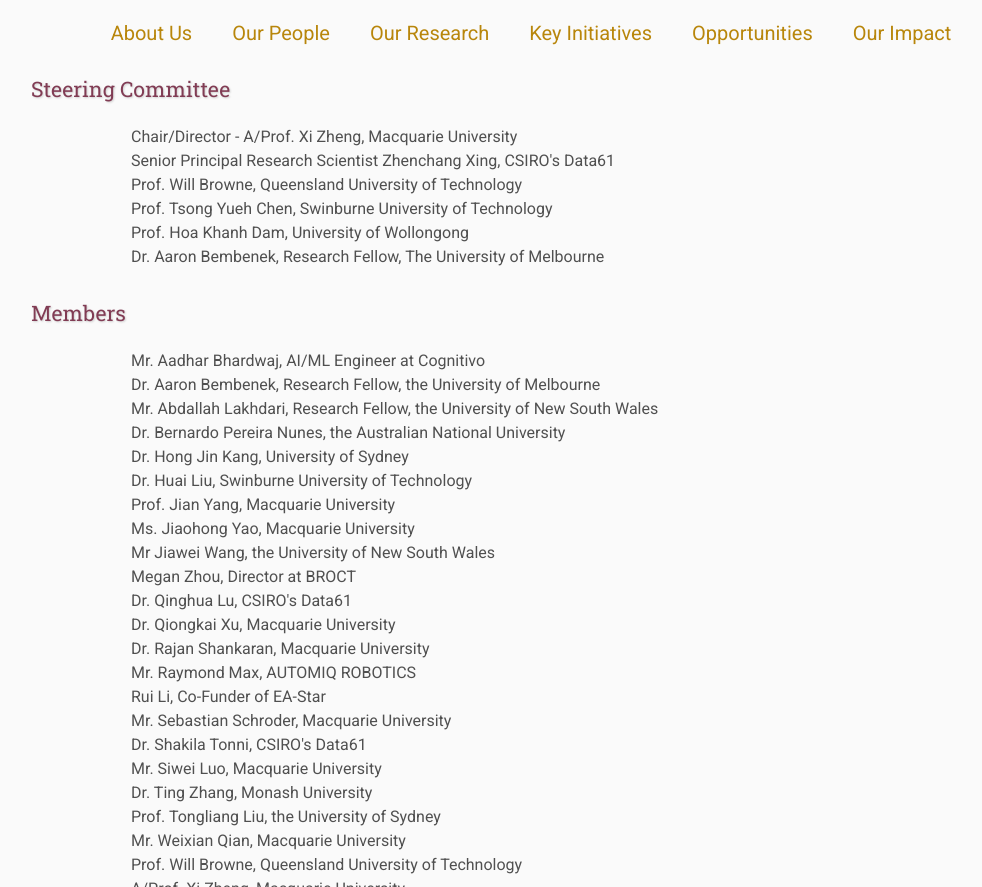
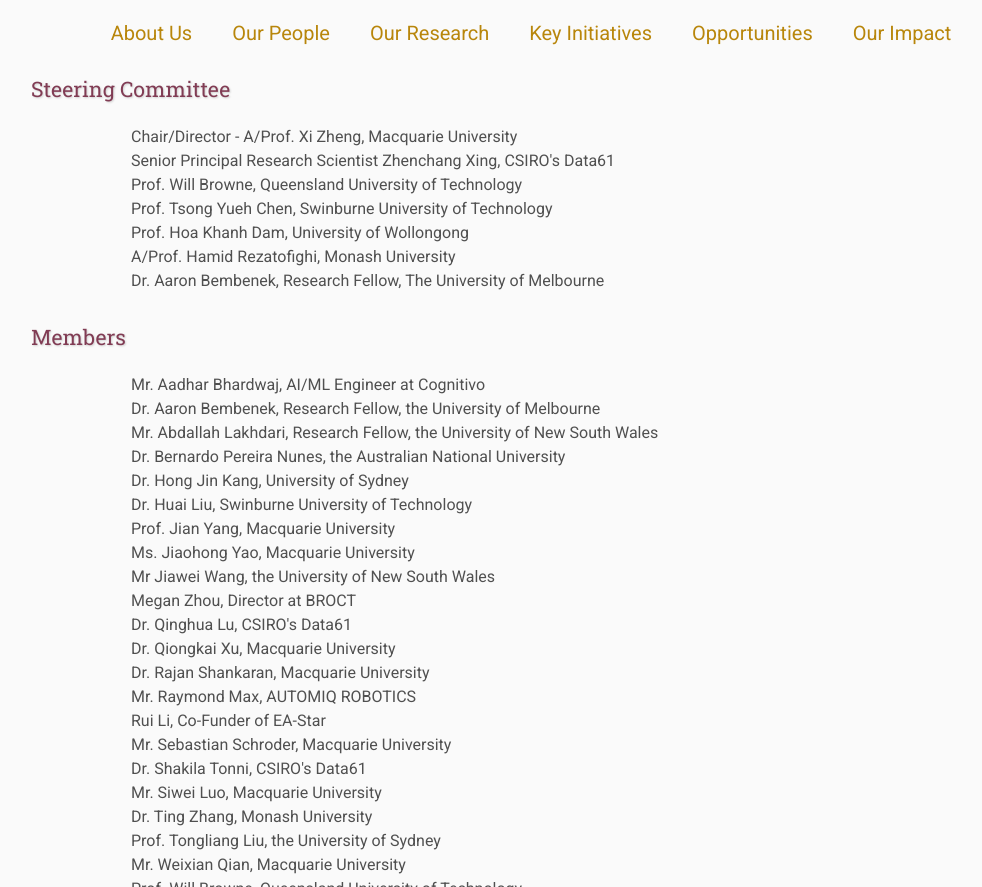
Before and after one commit to ITSEG-MQ/website-ailars, a Jekyll site: the page built from people/index.html, in a window 1280 px wide and 900 px high, scrolled down 351 px, cut to the strip 13-900 px from the top of the window. Shown: the whole strip, without its empty margins (109-1091 px from the left). Built offline with Jekyll 4.4.1, drawn with Linux system fonts in a browser that asks for light colours.

Commit message:
Add A/Prof. Hamid Rezatofighi to the list

```diff
--- a/people/index.html
+++ b/people/index.html
@@ -11,6 +11,7 @@
     <li>Prof. Will Browne, Queensland University of Technology</li>
     <li>Prof. Tsong Yueh Chen, Swinburne University of Technology</li>
     <li>Prof. Hoa Khanh Dam, University of Wollongong</li>
+    <li>A/Prof. Hamid Rezatofighi, Monash University</li>
     <li>Dr. Aaron Bembenek, Research Fellow, The University of Melbourne</li>
 </ul>
 
```
